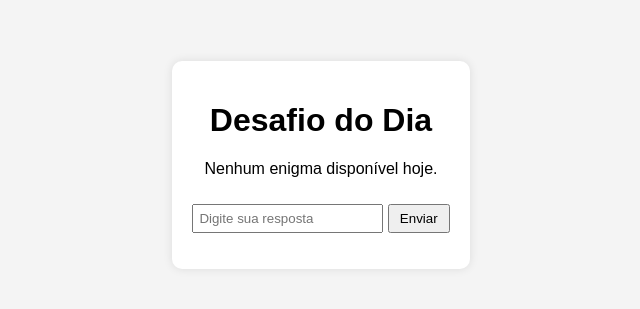
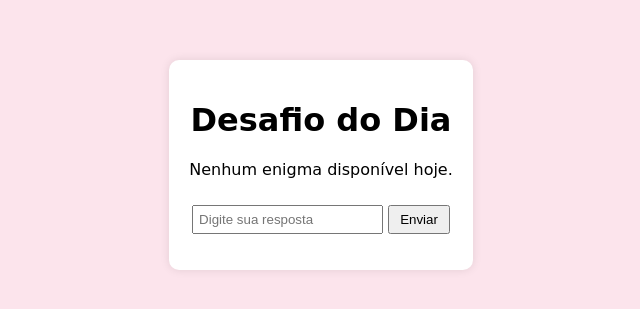
Before and after one commit to LucasPeixeJanson/enigma, a plain HTML site: page index.html in a window 1280 px wide. Shown: the part 243-552 px from the top of the page, without its empty margins (319-959 px from the left). Drawn offline with Linux system fonts and the light colour scheme.

Commit message:
Update style.css

```diff
--- a/style.css
+++ b/style.css
@@ -1,10 +1,10 @@
 body {
-    font-family: Arial, sans-serif;
+    font-family: "Lobster", cursive, sans-serif;
     display: flex;
     justify-content: center;
     align-items: center;
     height: 100vh;
-    background-color: #f4f4f4;
+    background-color: #fce4ec;
 }
 
 .container {
```
